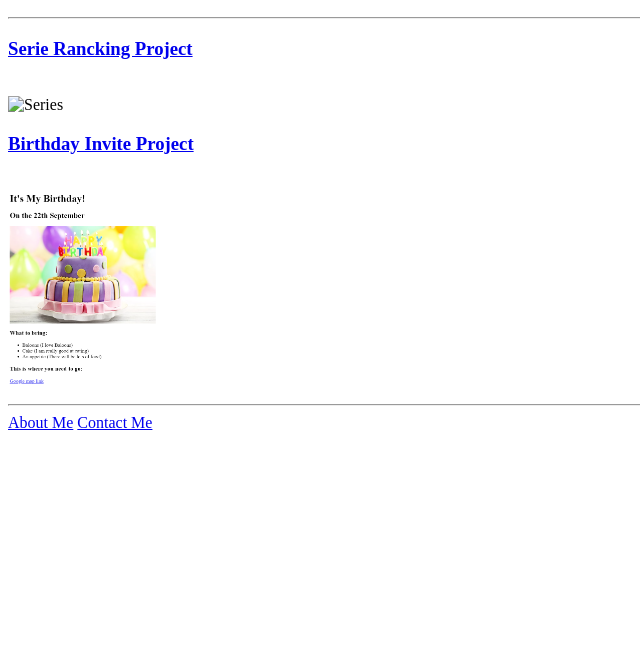
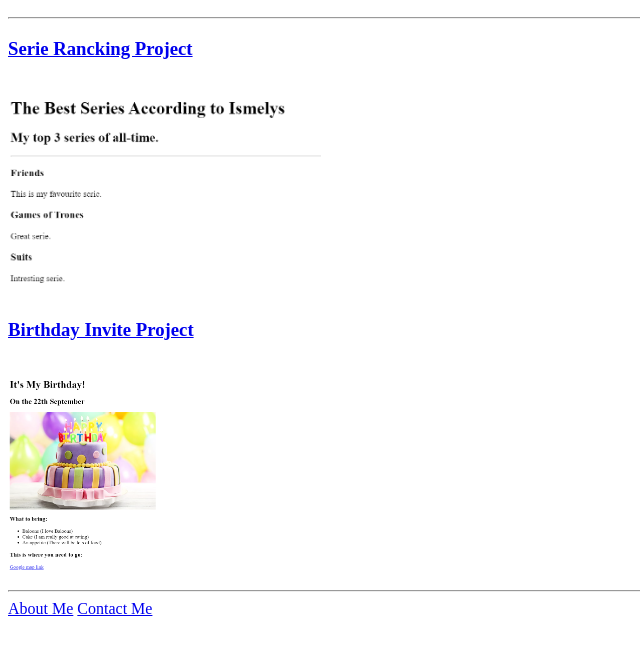
Before and after one commit to Ismy93/HTML, a plain HTML site: page index.html in a window 1280 px wide. Shown: the part 110-762 px from the top of the page, without its empty margins (0-640 px from the left). Drawn offline with Linux system fonts and the light colour scheme.

Commit message:
Update index.html

```diff
--- a/index.html
+++ b/index.html
@@ -13,7 +13,7 @@
 
         <h3><a href="./public/movie-ranking.html">Serie Rancking Project</a></h3>
         <br/>
-        <img src="./assets/images/Series.png/" alt="Series" />
+        <img src="./assets/images/Series.png" height="200" alt="Series" />
         <br/>
 
         <h3><a href="./public/birthday-invite.html">Birthday Invite Project</a></h3>
```
